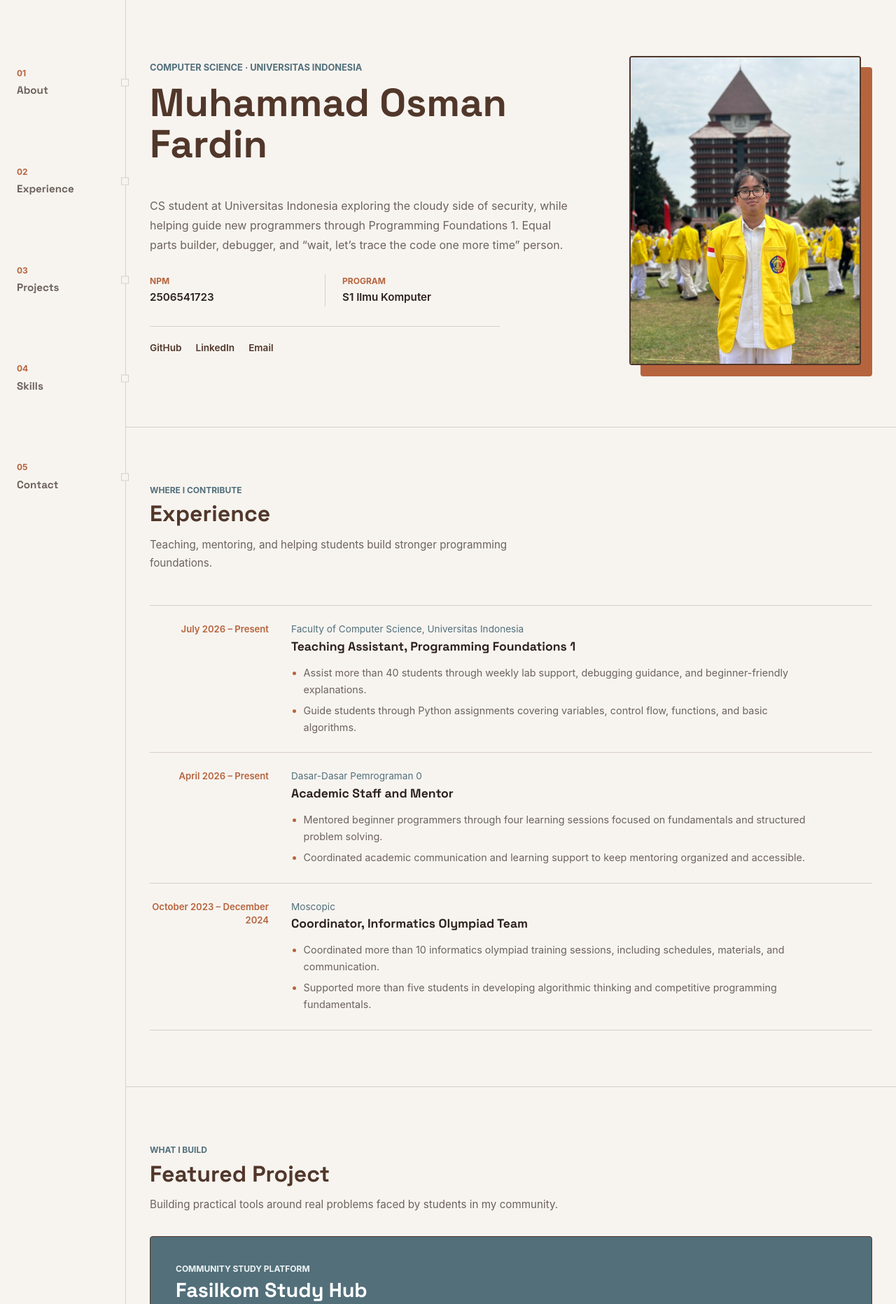
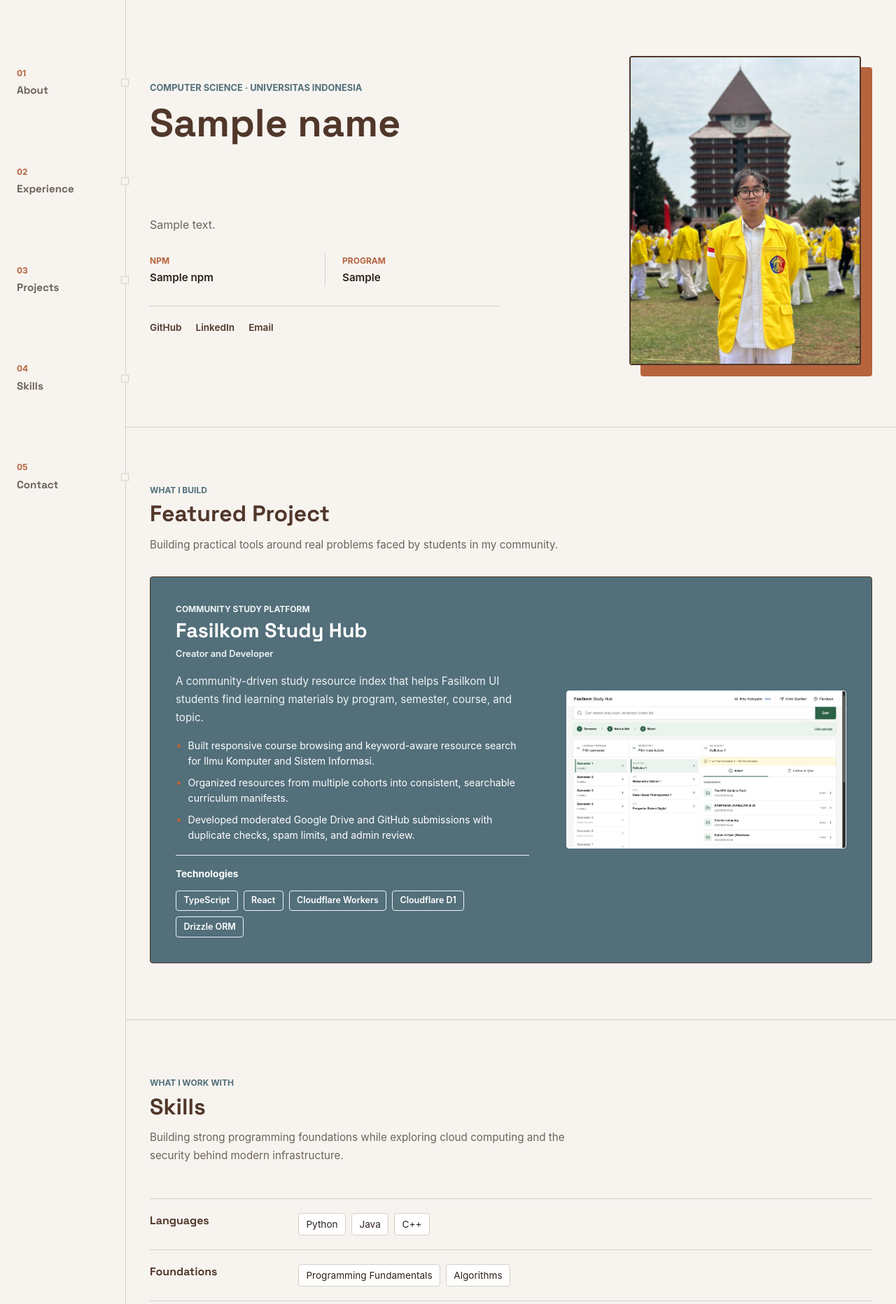
Before and after one commit to osman-fardin/myportofolio, a Django app: template templates/index.html in a window 1280 px wide. Shown: the part 69-1933 px from the top of the page at 70% size. Run offline with Django 5.2, Linux system fonts and the light colour scheme; the template is opened without the code that fills it: most values are stand-ins (such as "Sample title", 1, 10 or a date in 2020).

Commit message:
feat: connect portfolio views templates and routes

```diff
--- /dev/null
+++ b/main/urls.py
@@ -0,0 +1,11 @@
+from django.urls import path
+
+from .views import show_experience, show_main
+
+
+app_name = 'main'
+
+urlpatterns = [
+    path('', show_main, name='show_main'),
+    path('experience/', show_experience, name='show_experience'),
+]
--- a/portofolio/urls.py
+++ b/portofolio/urls.py
@@ -15,11 +15,9 @@ Including another URLconf
     2. Add a URL to urlpatterns:  path('blog/', include('blog.urls'))
 """
 from django.contrib import admin
-from django.urls import path
-
-from .views import landing_page
+from django.urls import include, path
 
 urlpatterns = [
     path('admin/', admin.site.urls),
-    path('', landing_page, name='landing_page'),
+    path('', include('main.urls')),
 ]
--- a/portofolio/views.py
+++ /dev/null
@@ -1,5 +0,0 @@
-from django.shortcuts import render
-
-
-def landing_page(request):
-    return render(request, "index.html")
--- a/static/css/style.css
+++ b/static/css/style.css
@@ -416,7 +416,7 @@ img {
     line-height: 1.4;
 }
 
-.experience-item h3 {
+.experience-item h2 {
     color: var(--ink);
     font-size: 1.1rem;
     line-height: 1.35;
--- a/templates/index.html
+++ b/templates/index.html
@@ -4,7 +4,7 @@
 <head>
     <meta charset="UTF-8">
     <meta name="viewport" content="width=device-width, initial-scale=1.0">
-    <title>Muhammad Osman Fardin | Portfolio</title>
+    <title>{{ name }} | Portfolio</title>
     <link rel="preconnect" href="https://fonts.googleapis.com">
     <link rel="preconnect" href="https://fonts.gstatic.com" crossorigin>
     <link href="https://fonts.googleapis.com/css2?family=Space+Grotesk:wght@500;700&display=swap" rel="stylesheet">
@@ -16,7 +16,7 @@
             <a href="#about" class="brand">Fardin</a>
             <nav aria-label="Primary Navigation">
                 <a href="#about">About</a>
-                <a href="#experience">Experience</a>
+                <a href="{% url 'main:show_experience' %}">Experience</a>
                 <a href="#projects">Projects</a>
                 <a href="#skills">Skills</a>
                 <a href="#contact">Contact</a>
@@ -32,7 +32,7 @@
                     <span class="route-label">About</span>
                 </a>
 
-                <a class="route-link" href="#experience">
+                <a class="route-link" href="{% url 'main:show_experience' %}">
                     <span class="route-number">02</span>
                     <span class="route-label">Experience</span>
                 </a>
@@ -59,22 +59,22 @@
                 <div class="container hero-grid">
                     <div class="hero-identity">
                         <p class="hero-kicker">Computer Science &middot; Universitas Indonesia</p>
-                        <h1 id="about-title">Muhammad Osman Fardin</h1>
+                        <h1 id="about-title">{{ name }}</h1>
                     </div>
                     <div class="hero-photo">
                         <div class="photo-block"></div>
-                        <img class="avatar" src="{% static 'img/Fardin.JPG' %}" alt="Muhammad Osman Fardin">
+                        <img class="avatar" src="{% static 'img/Fardin.JPG' %}" alt="{{ name }}">
                     </div>
                     <div class="hero-details">
-                        <p class="bio">CS student at Universitas Indonesia exploring the cloudy side of security, while helping guide new programmers through Programming Foundations 1. Equal parts builder, debugger, and “wait, let’s trace the code one more time” person.</p>
+                        <p class="bio">{{ bio }}</p>
                         <dl class="meta-list">
                             <div class="meta-row">
                                 <dt>NPM</dt>
-                                <dd>2506541723</dd>
+                                <dd>{{ npm }}</dd>
                             </div>
                             <div class="meta-row">
                                 <dt>Program</dt>
-                                <dd>S1 Ilmu Komputer</dd>
+                                <dd>{{ study_program }}</dd>
                             </div>
                         </dl>
                         <div class="social-links">
@@ -82,99 +82,6 @@
                             <a href="https://www.linkedin.com/in/osmanfardin/" class="social-link">LinkedIn</a>
                             <a href="mailto:osmanfardin5@gmail.com" class="social-link">Email</a>
                         </div>
-                    </div>
-                </div>
-            </section>
-
-            <section class="experience-section" id="experience" aria-labelledby="experience-title">
-                <div class="container">
-                    <div class="section-header">
-                        <p class="section-kicker">Where I contribute</p>
-                        <h2 id="experience-title">Experience</h2>
-                        <p class="section-description">Teaching, mentoring, and helping students build stronger programming foundations.</p>
-                    </div>
-
-                    <div class="experience-list">
-                        <article class="experience-item">
-                            <header class="experience-item-header">
-                                <div>
-                                    <p class="experience-organization">
-                                        Faculty of Computer Science,
-                                        Universitas Indonesia
-                                    </p>
-                                    <h3>Teaching Assistant, Programming Foundations 1</h3>
-                                </div>
-
-                                <p class="experience-period">
-                                    <time datetime="2026-07">July 2026</time>
-                                    &ndash; Present
-                                </p>
-                            </header>
-
-                            <ul class="experience-points">
-                                <li>
-                                    Assist more than 40 students through weekly lab support,
-                                    debugging guidance, and beginner-friendly explanations.
-                                </li>
-                                <li>
-                                    Guide students through Python assignments covering
-                                    variables, control flow, functions, and basic algorithms.
-                                </li>
-                            </ul>
-                        </article>
-
-                        <article class="experience-item">
-                            <header class="experience-item-header">
-                                <div>
-                                    <p class="experience-organization">
-                                        Dasar-Dasar Pemrograman 0
-                                    </p>
-                                    <h3>Academic Staff and Mentor</h3>
-                                </div>
-
-                                <p class="experience-period">
-                                    <time datetime="2026-04">April 2026</time>
-                                    &ndash; Present
-                                </p>
-                            </header>
-
-                            <ul class="experience-points">
-                                <li>
-                                    Mentored beginner programmers through four learning
-                                    sessions focused on fundamentals and structured problem solving.
-                                </li>
-                                <li>
-                                    Coordinated academic communication and learning support
-                                    to keep mentoring organized and accessible.
-                                </li>
-                            </ul>
-                        </article>
-
-                        <article class="experience-item">
-                            <header class="experience-item-header">
-                                <div>
-                                    <p class="experience-organization">Moscopic</p>
-                                    <h3>Coordinator, Informatics Olympiad Team</h3>
-                                </div>
-
-                                <p class="experience-period">
-                                    <time datetime="2023-10">October 2023</time>
-                                    &ndash;
-                                    <time datetime="2024-12">December 2024</time>
-                                </p>
-                            </header>
-
-                            <ul class="experience-points">
-                                <li>
-                                    Coordinated more than 10 informatics olympiad training
-                                    sessions, including schedules, materials, and communication.
-                                </li>
-                                <li>
-                                    Supported more than five students in developing algorithmic
-                                    thinking and competitive programming fundamentals.
-                                </li>
-                            </ul>
-                        </article>
                     </div>
                 </div>
             </section>
```
Also changed, not shown: main/models.py (+8 -0 lines), main/views.py (+27 -1 lines), templates/experience.html (added, +97 -0 lines).
